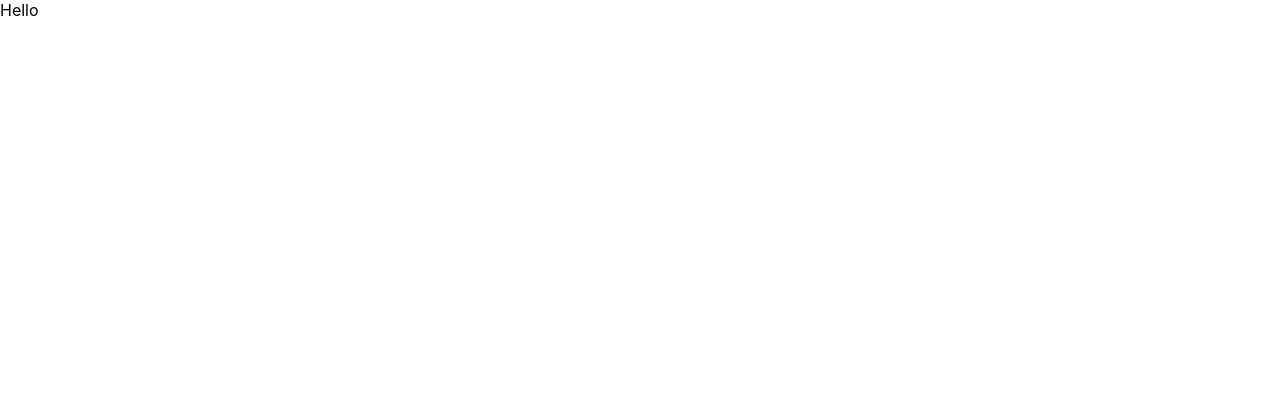
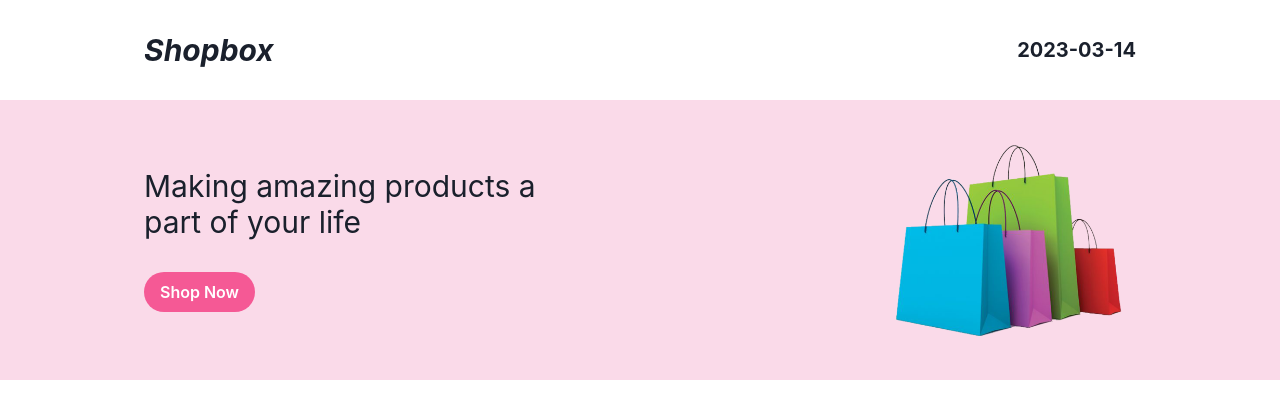
Before and after one commit to princePauloseCapgemini/shopping-portal, a React (Create React App) app: page / in a window 1280 px wide. Shown: the top 418 px of the page. Built offline with nearby package versions, Linux system fonts and the light colour scheme.

Commit message:
landing page and routes

```diff
--- a/package.json
+++ b/package.json
@@ -17,6 +17,7 @@
     "framer-motion": "^10.2.5",
     "react": "^18.2.0",
     "react-dom": "^18.2.0",
+    "react-router-dom": "^6.9.0",
     "react-scripts": "5.0.1",
     "typescript": "^4.9.5",
     "web-vitals": "^2.1.4"
--- a/src/App.tsx
+++ b/src/App.tsx
@@ -1,12 +1,22 @@
-import React from 'react';
+import React from "react";
 
-import { Box } from '@chakra-ui/react';
+import { ChakraProvider } from "@chakra-ui/react";
+import { BrowserRouter, Routes, Route } from "react-router-dom";
+
+import { ShopBox } from "./pages/ShopBox";
+import { NotFound } from "./components/NotFound";
 
 function App() {
   return (
-    <Box>
-      Hello
-    </Box>
+    <ChakraProvider>
+      <BrowserRouter>
+        <Routes>
+          <Route path="/" element={<ShopBox />} />
+          {/* <Route path="/product/:id" element={<DashboardMessages />} /> */}
+          <Route path="*" element={<NotFound />} />
+        </Routes>
+      </BrowserRouter>
+    </ChakraProvider>
   );
 }
 
--- /dev/null
+++ b/src/components/Header.tsx
@@ -0,0 +1,51 @@
+import { FC, Fragment } from "react";
+
+import {
+  Box,
+  Container,
+  HStack,
+  Heading,
+  Image,
+  VStack,
+  Button,
+} from "@chakra-ui/react";
+
+export const Header: FC = () => {
+  return (
+    <Fragment>
+      <Box background="#fff" p="8">
+        <Container maxW="container.lg">
+          <HStack justifyContent="space-between">
+            <Heading size="lg" fontStyle="italic">
+              Shopbox
+            </Heading>
+            <Heading size="md">{new Date().toISOString().slice(0, 10)}</Heading>
+          </HStack>
+        </Container>
+      </Box>
+      <Box w="100%" background="#fadae9" p="8">
+        <Container maxW="container.lg">
+          <HStack justifyContent="space-between">
+            <VStack alignItems="flex-start" spacing="8">
+              <Heading maxW="400px" size="lg" fontWeight="md">
+                Making amazing products a part of your life
+              </Heading>
+
+              <Button
+                _hover={{ opacity: 0.8 }}
+                background="#f55995"
+                borderRadius="full"
+                color="#fff"
+              >
+                Shop Now
+              </Button>
+            </VStack>
+            <VStack>
+              <Image src="./images/ShopLogo.png" w="260px" height="auto" />
+            </VStack>
+          </HStack>
+        </Container>
+      </Box>
+    </Fragment>
+  );
+};
--- /dev/null
+++ b/src/components/NotFound.tsx
@@ -0,0 +1,11 @@
+import { Flex, Text } from "@chakra-ui/react";
+
+export function NotFound() {
+  return (
+    <Flex h="100vh" alignItems="center" justifyContent="center">
+      <Text fontWeight="semibold" fontSize="lg">
+        Not Found
+      </Text>
+    </Flex>
+  );
+}
--- a/src/index.tsx
+++ b/src/index.tsx
@@ -1,19 +1,14 @@
-import React from 'react';
-import ReactDOM from 'react-dom/client';
-import './index.css';
-import App from './App';
-import reportWebVitals from './reportWebVitals';
+import React from "react";
 
-const root = ReactDOM.createRoot(
-  document.getElementById('root') as HTMLElement
-);
+import { createRoot } from "react-dom/client";
+
+import App from "./App";
+import "./index.css";
+
+const root = createRoot(document.getElementById("root") as HTMLElement);
+
 root.render(
   <React.StrictMode>
     <App />
   </React.StrictMode>
 );
-
-// If you want to start measuring performance in your app, pass a function
-// to log results (for example: reportWebVitals(console.log))
-// or send to an analytics endpoint. Learn more: https://bit.ly/CRA-vitals
-reportWebVitals();
--- /dev/null
+++ b/src/pages/ShopBox.tsx
@@ -0,0 +1,13 @@
+import { FC } from "react";
+
+import { Box } from "@chakra-ui/react";
+
+import { Header } from "../components/Header";
+
+export const ShopBox: FC = () => {
+  return (
+    <Box>
+      <Header />
+    </Box>
+  );
+};
--- a/src/reportWebVitals.ts
+++ /dev/null
@@ -1,15 +0,0 @@
-import { ReportHandler } from 'web-vitals';
-
-const reportWebVitals = (onPerfEntry?: ReportHandler) => {
-  if (onPerfEntry && onPerfEntry instanceof Function) {
-    import('web-vitals').then(({ getCLS, getFID, getFCP, getLCP, getTTFB }) => {
-      getCLS(onPerfEntry);
-      getFID(onPerfEntry);
-      getFCP(onPerfEntry);
-      getLCP(onPerfEntry);
-      getTTFB(onPerfEntry);
-    });
-  }
-};
-
-export default reportWebVitals;
```
Also changed, not shown: public/images/ShopLogo.png (added), 1 other file (tests, documents, lock files or other folders).
